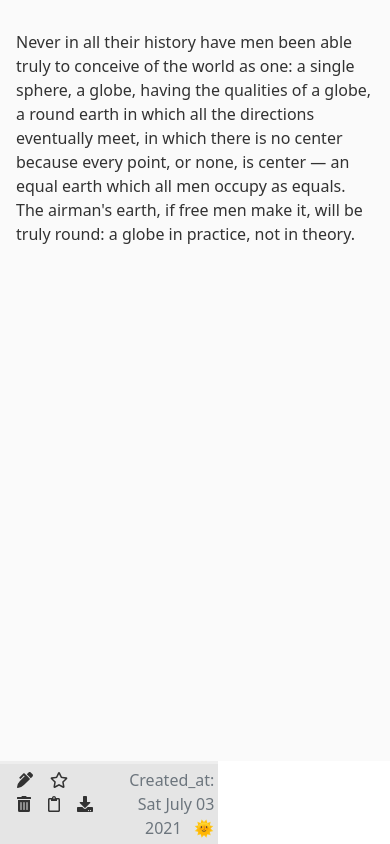
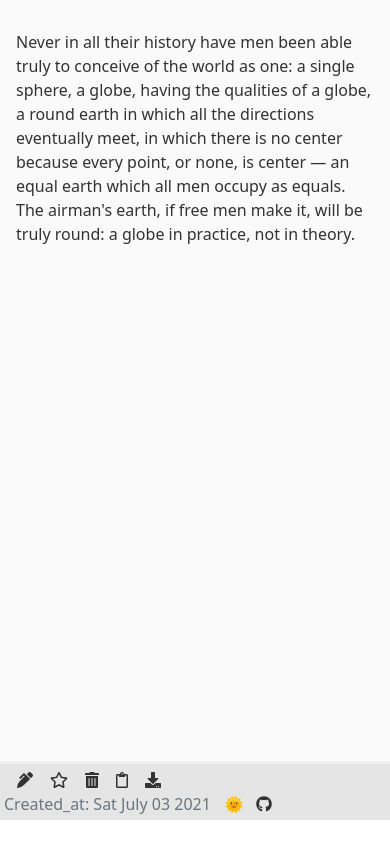
Before and after one commit to SiamAnzir/react-keep-notes, a React (Create React App) app: page / in a window 390 px wide. Shown: the part 525-1369 px from the top of the page. After the commit the page ends 1345 px from the top, so only its background shows below. Built offline with nearby package versions, Linux system fonts and the light colour scheme.

Commit message:
[Added] responsive footer and tooltip

```diff
--- a/src/App.css
+++ b/src/App.css
@@ -63,15 +63,6 @@
   min-height: 100vh;
 }
 
-div.content {
-  margin-left: 600px;
-  padding: 1px 16px;
-  position: relative;
-  min-height: 100vh;
-  overflow: auto;
-
-}
-
 .noteTab {
   width: 350px;
   margin-left: 250px;
@@ -81,18 +72,30 @@ div.content {
   border-right-style: groove;
 }
 
+div.content {
+  margin-left: 600px;
+  padding: 1px 16px;
+  position: relative;
+  min-height: 100vh;
+  overflow: auto;
+}
+
 div.footer{
   position: fixed;
   margin-left: 600px;
   bottom: 0;
-  width: 56%;
+  right: 0;
+  left: 0;
+  min-width: 56%;
   border-top-style: outset;
 }
 .scratchPadFooter{
   position: fixed;
   margin-left: 250px;
   bottom: 0;
-  width: 81.5%;
+  right: 0;
+  left: 0;
+  min-width: 81.5%;
   border-top-style: outset;
 }
 .iconButton{
--- a/src/components/Container.js
+++ b/src/components/Container.js
@@ -6,6 +6,7 @@ import {FontAwesomeIcon} from "@fortawesome/react-fontawesome";
 import {faDownload, faEye, faMoon, faPenAlt, faTrash, faTrashAlt} from "@fortawesome/free-solid-svg-icons";
 import {faClipboard, faStar} from "@fortawesome/free-regular-svg-icons";
 import EditNote from "./EditNote";
+import {faGithub} from "@fortawesome/free-brands-svg-icons";
 
 export const navContent = (note,deletePermanently) => {
     return(
@@ -57,7 +58,7 @@ export const footerContent = (note,setNotes,notes,trashMethod,clickUpdateButton,
             <Tab.Content key={note.id}>
                 <Tab.Pane className="m-1" eventKey={note.id}>
                     <Row>
-                        <Col className="text-start ">
+                        <Col xl={6} lg={12}>
                             {
                                 (note.editing === false) ? (
                                     <OverlayTrigger overlay={<Tooltip id={'tooltip-bottom'}> Edit </Tooltip>} placement="top">
@@ -81,15 +82,17 @@ export const footerContent = (note,setNotes,notes,trashMethod,clickUpdateButton,
 
                                 )
                             }
-                            <OverlayTrigger overlay={<Tooltip id={'tooltip-bottom'}> Add to Trash </Tooltip>} placement="top">
+                            <OverlayTrigger overlay={<Tooltip id={'tooltip-bottom'}> {(note.trash === false) ? ("Add to Trash"):("Remove from Trash")}  </Tooltip>} placement="top">
                                 <span className="spanButton" onClick={() => trashMethod(note.id,note,setNotes,notes)}> <FontAwesomeIcon icon={faTrashAlt}/> </span>
                             </OverlayTrigger>
                             <OverlayTrigger overlay={<Tooltip id={'tooltip-bottom'}> Copy Text </Tooltip>} placement="top">
                                 <span className="spanButton" onClick={() => navigator.clipboard.writeText(note.title + " " + note.description)}><FontAwesomeIcon icon={faClipboard}/></span>
                             </OverlayTrigger>
-                            <span className="spanButton" onClick={() => downloadFile(note)}> <FontAwesomeIcon icon={faDownload}/></span>
+                            <OverlayTrigger overlay={<Tooltip id={'tooltip-bottom'}> Download Note </Tooltip>} placement="top">
+                                <span className="spanButton" onClick={() => downloadFile(note)}> <FontAwesomeIcon icon={faDownload}/></span>
+                            </OverlayTrigger>
                         </Col>
-                        <Col className="text-end text-muted">
+                        <Col className="text-xl-end text-lg-start text-muted" xl={6} lg={12}>
                             Created_at: {note.created_at}
                             {
                                 (themeStateBackground === lightBackground) ? (
@@ -106,6 +109,7 @@ export const footerContent = (note,setNotes,notes,trashMethod,clickUpdateButton,
                                     </OverlayTrigger>
                                 )
                             }
+                            <a href="https://github.com/SiamAnzir/react-keep-notes" className="spanButton" style={{marginRight:".8rem"}}><FontAwesomeIcon icon={faGithub} color={foreGround}/></a>
                         </Col>
                     </Row>
                 </Tab.Pane>
--- a/src/components/ScratchPad.js
+++ b/src/components/ScratchPad.js
@@ -10,6 +10,7 @@ import {faClipboard} from "@fortawesome/free-regular-svg-icons";
 import {faDownload, faEye, faMoon, faPenAlt} from "@fortawesome/free-solid-svg-icons";
 import EditNote from "./EditNote";
 import NotesContext from "../contexts/NoteContext";
+import {faGithub} from "@fortawesome/free-brands-svg-icons";
 
 const ScratchPad = () => {
 
@@ -56,7 +57,7 @@ const ScratchPad = () => {
                 color: themeState.foreground
             }}>
                 <Row className="">
-                    <Col className="text-start">
+                    <Col xl={6} lg={12}>
                         {
                             (scratchPad[0].editing === false) ? (
                                 <OverlayTrigger overlay={<Tooltip id={'tooltip-bottom'}> Edit </Tooltip>} placement="top">
@@ -68,10 +69,14 @@ const ScratchPad = () => {
                                 </OverlayTrigger>
                             )
                         }
-                        <span className="spanButton" onClick={() => navigator.clipboard.writeText(scratchPad[0].title + " " + scratchPad[0].description)}><FontAwesomeIcon icon={faClipboard}/></span>
-                        <span className="spanButton" onClick={() => methods.downloadTxtFile(scratchPad[0])}> <FontAwesomeIcon icon={faDownload}/></span>
+                        <OverlayTrigger overlay={<Tooltip id={'tooltip-bottom'}> Copy Text </Tooltip>} placement="top">
+                            <span className="spanButton" onClick={() => navigator.clipboard.writeText(scratchPad[0].title + " " + scratchPad[0].description)}><FontAwesomeIcon icon={faClipboard}/></span>
+                        </OverlayTrigger>
+                        <OverlayTrigger overlay={<Tooltip id={'tooltip-bottom'}> Download Note </Tooltip>} placement="top">
+                            <span className="spanButton" onClick={() => methods.downloadTxtFile(scratchPad[0])}> <FontAwesomeIcon icon={faDownload}/></span>
+                        </OverlayTrigger>
                     </Col>
-                    <Col className="text-end text-muted">
+                    <Col className="text-xl-end text-lg-start text-muted" xl={6} lg={12}>
                         Created_At: {scratchPad[0].created_at}
                         {
                             (themeState.background === theme.light.background) ? (
@@ -88,6 +93,7 @@ const ScratchPad = () => {
                                 </OverlayTrigger>
                             )
                         }
+                        <a href="https://github.com/SiamAnzir/react-keep-notes" className="spanButton" style={{marginRight:".8rem"}}><FontAwesomeIcon icon={faGithub} color={themeState.foreground}/></a>
                     </Col>
                 </Row>
             </div>
--- a/src/components/ViewNotes.js
+++ b/src/components/ViewNotes.js
@@ -3,7 +3,7 @@ import {Col, Form, FormControl, Tab} from "react-bootstrap";
 
 export const ViewNotes = (props) => {
     return(
-        <section>
+        <section className="grid-container">
             <Tab.Container id="left-tabs-example" defaultActiveKey={props.default}>
                 <div className="noteTab" style={{
                     backgroundColor: props.themeState.tabBackground,
```
